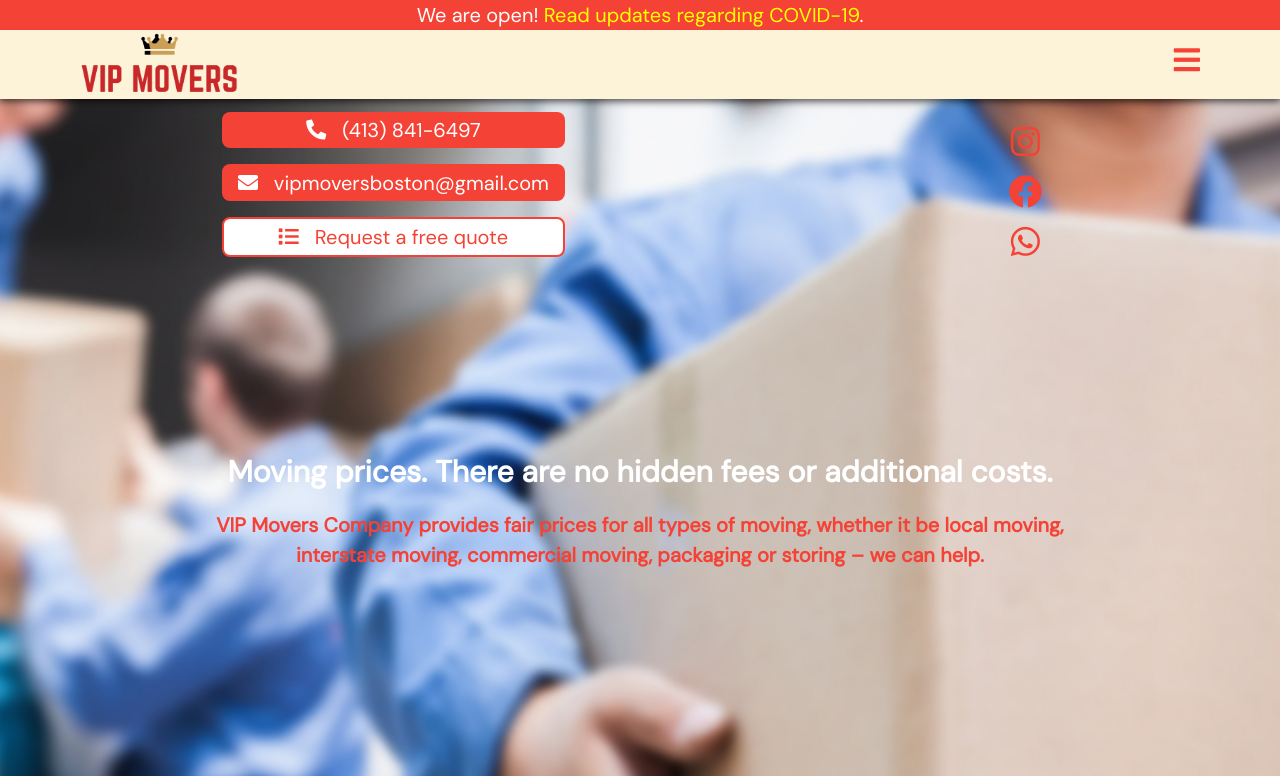
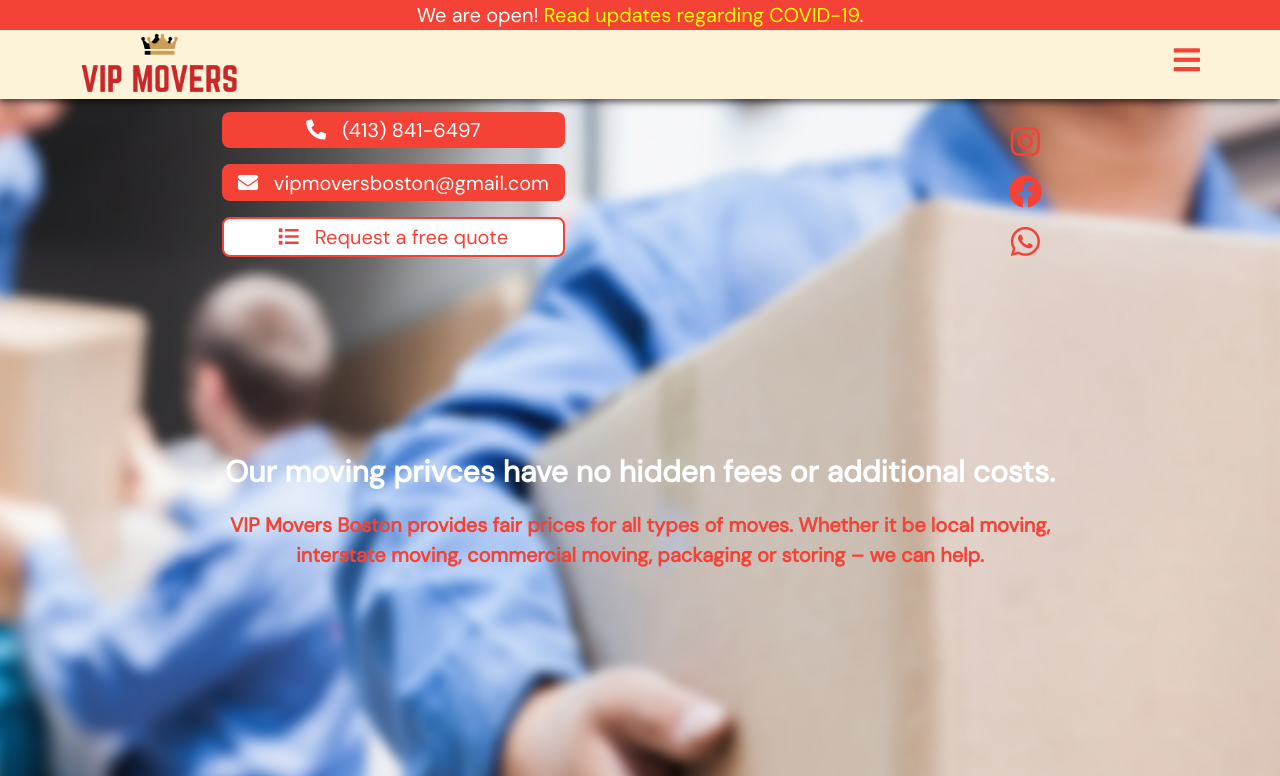
Before and after one commit to georgyshkliaryk/moving-site, a React (Create React App) app: page /prices in a window 1280 px wide. Shown: the top 776 px of the page. Built offline with nearby package versions, Linux system fonts and the light colour scheme; a web font is replaced by a local one.

Commit message:
Headre was changed

```diff
--- a/src/components/PricesImage/PricesImage.jsx
+++ b/src/components/PricesImage/PricesImage.jsx
@@ -17,10 +17,10 @@ const PricesImage = () => {
         <ContactHeader />
         <div className="prices__content">
           <div className="prices__title">
-            Moving prices. There are no hidden fees or additional costs.
+            Our moving privces have no hidden fees or additional costs.
           </div>
           <div className="prices__description">
-            VIP Movers Company provides fair prices for all types of moving, whether it
+            VIP Movers Boston provides fair prices for all types of moves. Whether it
             be local moving, <br /> interstate moving, commercial moving,
             packaging or storing – we can help.
           </div>
```
